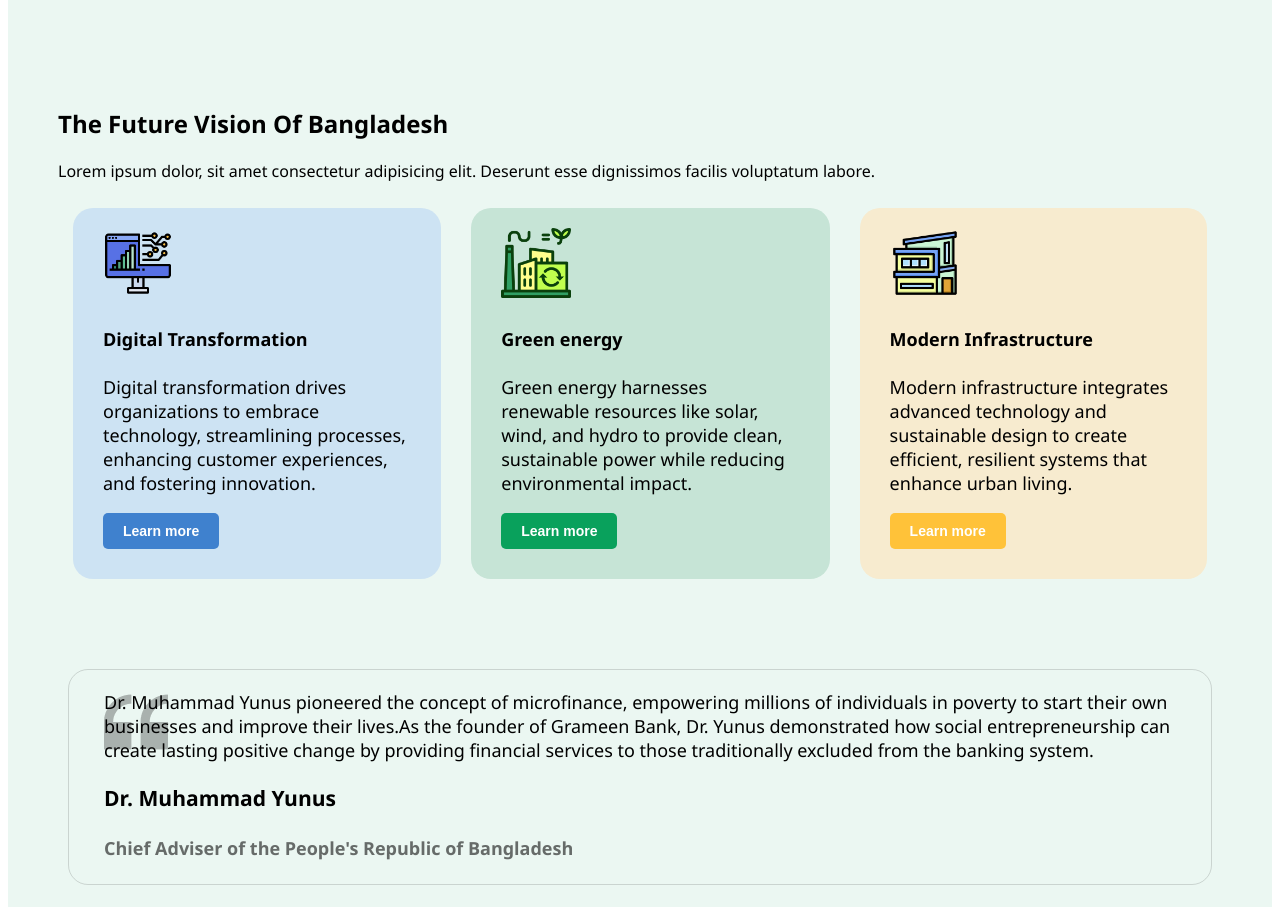
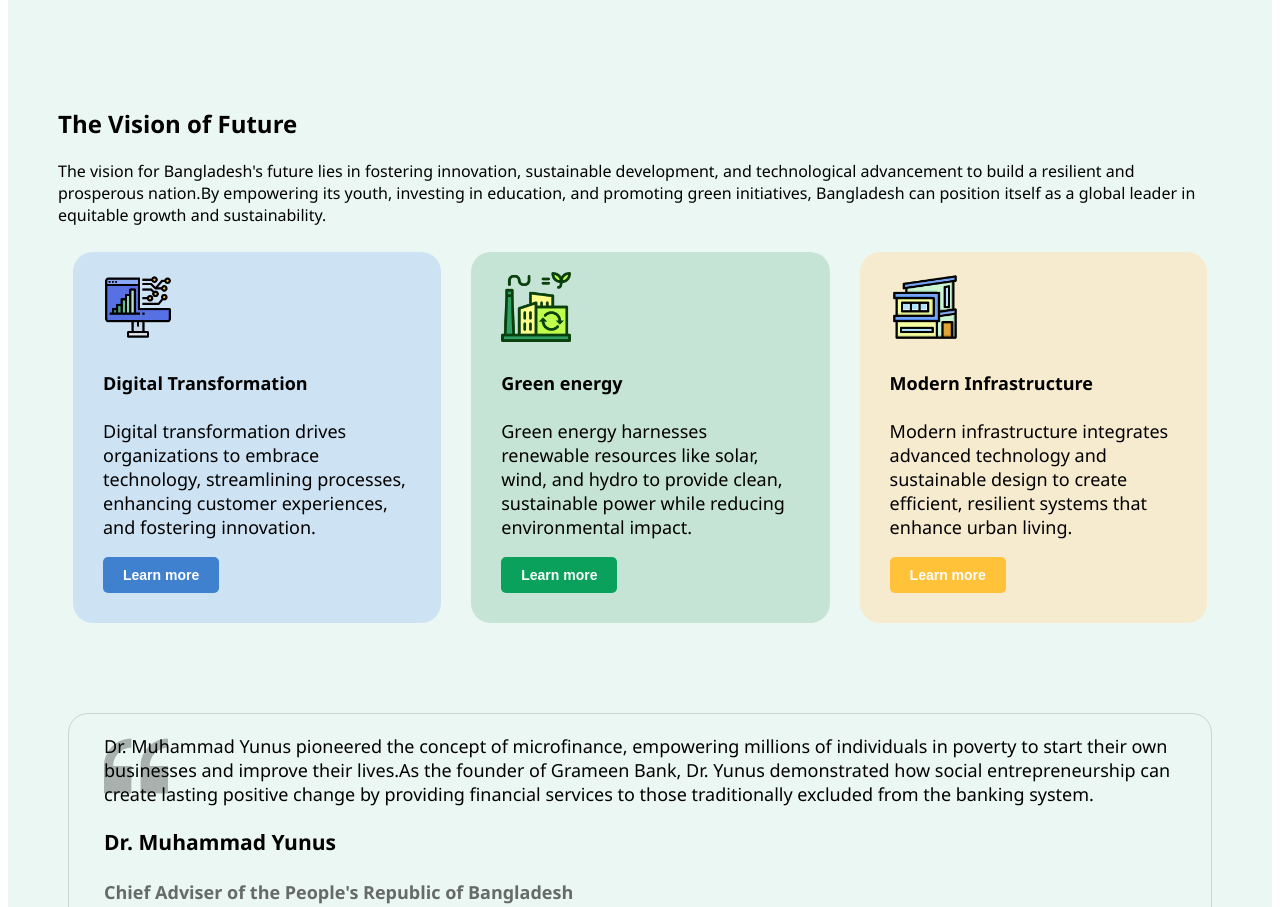
Before and after one commit to Rafsan41/B11-A01-Bangladesh-2.0, a plain HTML site: page index.html in a window 1280 px wide. Shown: the part 1164-2071 px from the top of the page. Drawn offline with Linux system fonts and the light colour scheme.

Commit message:
remove unnessery things and complete

```diff
--- a/index.html
+++ b/index.html
@@ -98,10 +98,14 @@
       <section class="vision">
         <div>
           <div>
-            <h2>The Future Vision Of Bangladesh</h2>
+            <h2>The Vision of Future</h2>
             <p>
-              Lorem ipsum dolor, sit amet consectetur adipisicing elit. Deserunt
-              esse dignissimos facilis voluptatum labore.
+              The vision for Bangladesh's future lies in fostering innovation,
+              sustainable development, and technological advancement to build a
+              resilient and prosperous nation.By empowering its youth, investing
+              in education, and promoting green initiatives, Bangladesh can
+              position itself as a global leader in equitable growth and
+              sustainability.
             </p>
           </div>
         </div>
```
Also changed, not shown: Bangladesh 2.0.png (deleted), UI/banner.png (deleted), UI/donate.png (deleted), UI/news.png (deleted), UI/newsletter.png (deleted), UI/quotes.png (deleted), UI/vision.png (deleted), comand.txt (deleted), 1 other file.
